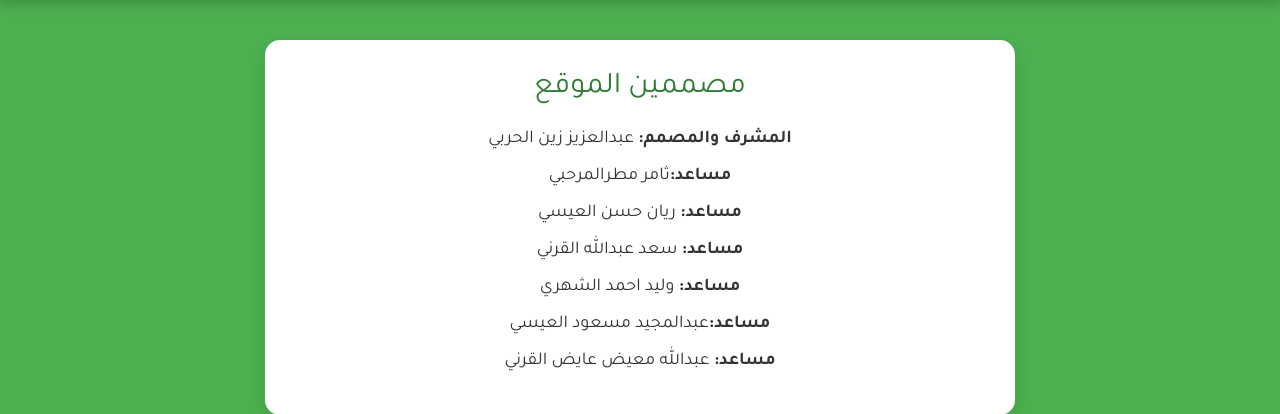
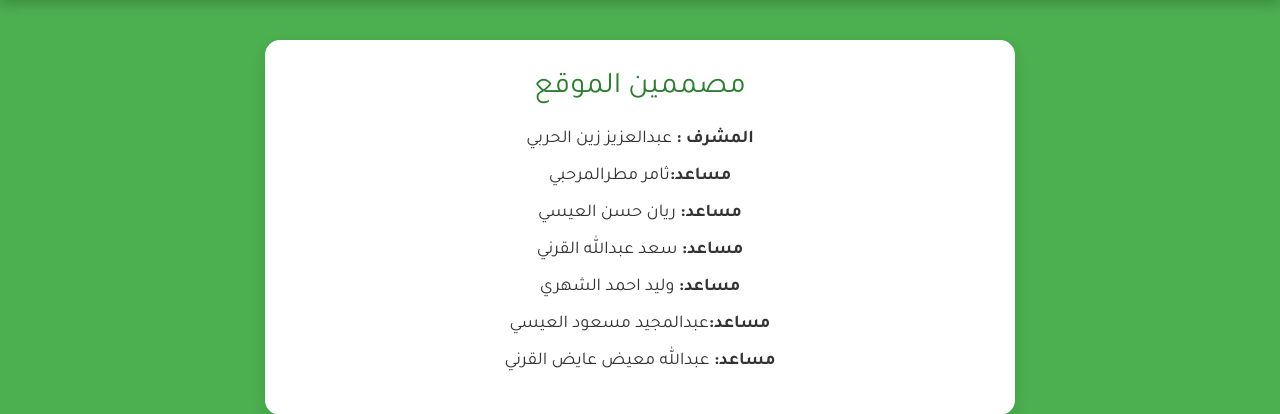
Before and after one commit to plxacc/SmartSupportPlatform, a Flask app: page /designers in a window 1280 px wide. Shown: the part 63-477 px from the top of the page. Run offline with Flask 3, Linux system fonts and the light colour scheme.

Commit message:
وصف التعديلات

```diff
--- a/templates/designers.html
+++ b/templates/designers.html
@@ -76,7 +76,7 @@
     </nav>
     <div class="container">
         <h1>مصممين الموقع</h1>
-        <p><strong>المشرف والمصمم:</strong> عبدالعزيز زين الحربي</p>
+        <p><strong>المشرف :</strong> عبدالعزيز زين الحربي</p>
         <p><strong>مساعد:</strong>ثامر مطرالمرحبي  </p>
         <p><strong>مساعد:</strong> ريان حسن العيسي </p>
         <p><strong>مساعد:</strong> سعد عبدالله القرني</p>
```
